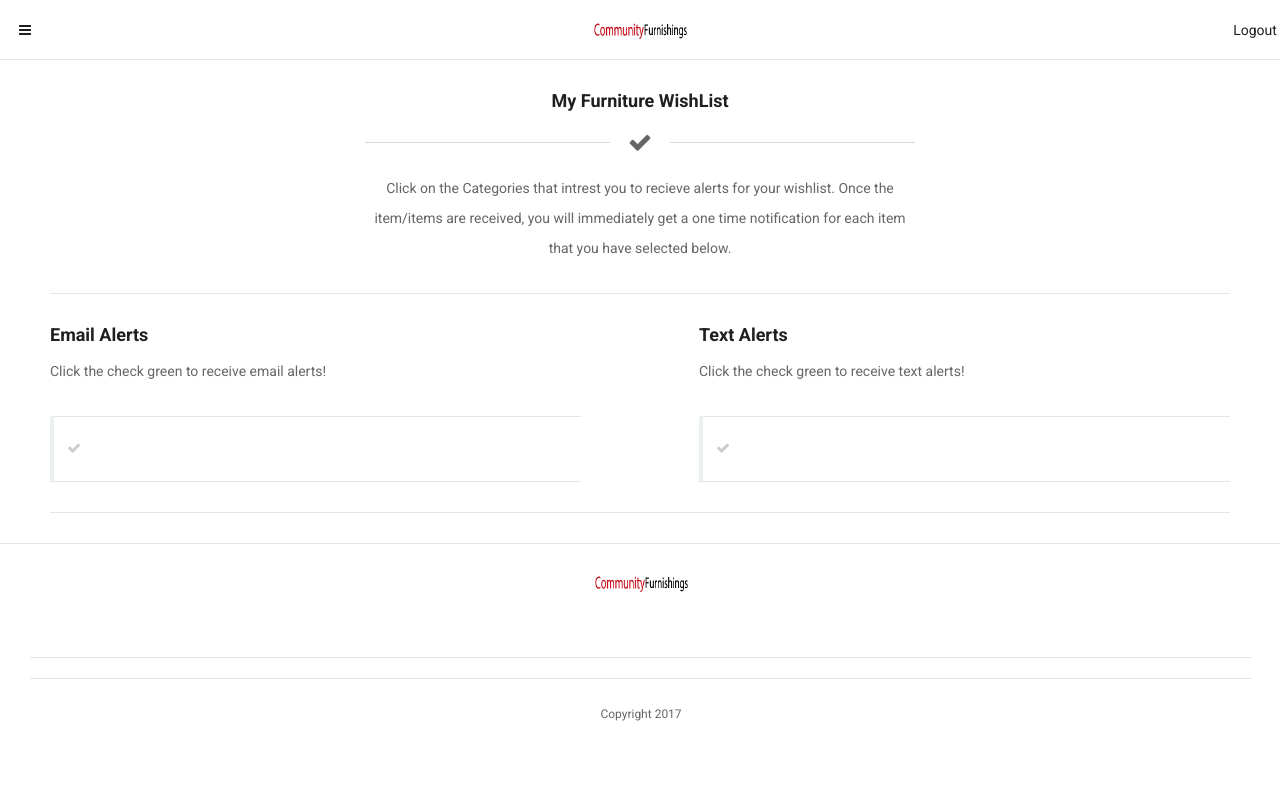
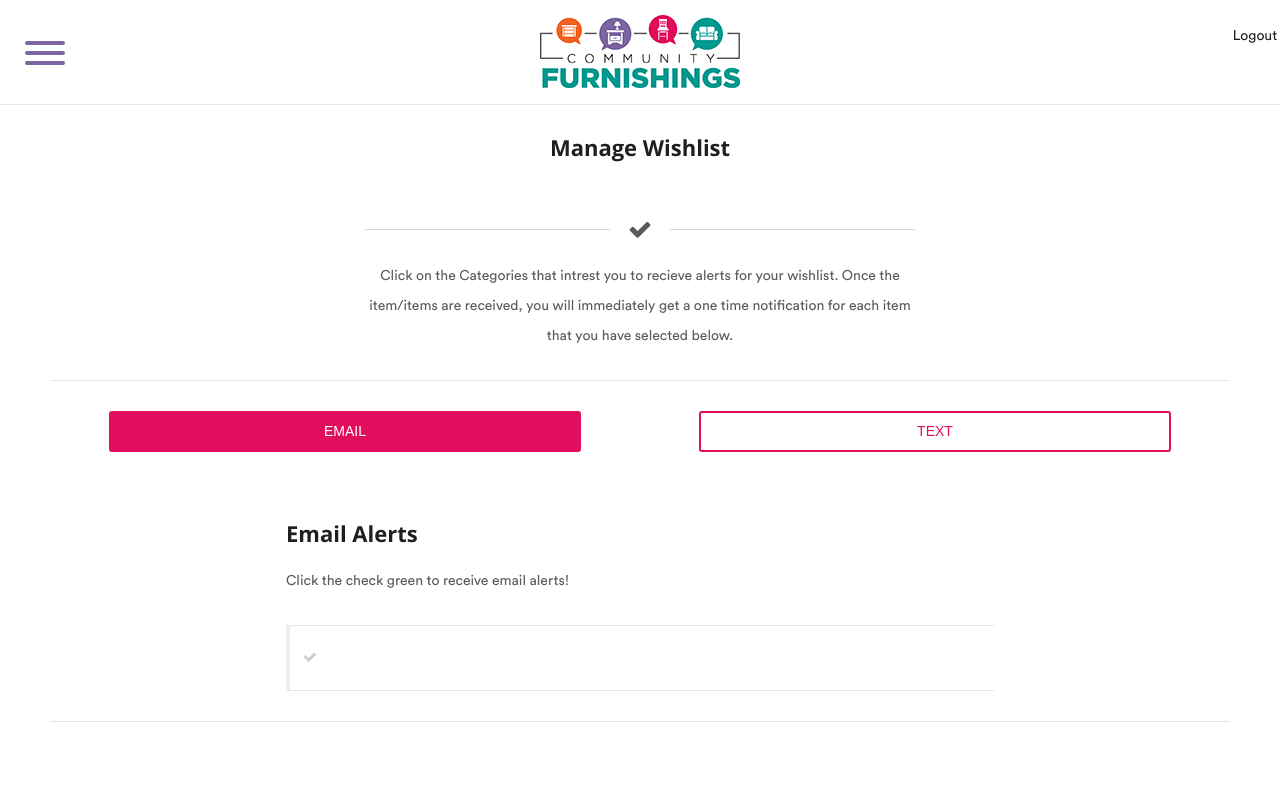
Before and after one commit to tbrennan77/product-alert, a PHP site: page /something/?code=1 in a window 1280 px wide. Before the commit the page ends 721 px from the top, so only its background shows below. Run offline with PHP 8.4, Linux system fonts and the light colour scheme; the visitor is signed in with stand-in values (Sample User, id 1); data that the repository does not hold is empty; some libraries are stand-ins or nearby versions; some web fonts are replaced.

Commit message:
Final UI Push

```diff
--- a/webs/furnishings/User.php
+++ b/webs/furnishings/User.php
@@ -28,7 +28,7 @@
 						  AND oauth_uid = '".$userData['oauth_uid']."'";
 			$prevResult = $this->db->query($prevQuery);
 
-			echo $prevResult->num_rows."<br />";
+			// echo $prevResult->num_rows."<br />";
 
 			// Check the Clients table
 			//$user_check_query = "SELECT * FROM clients WHERE tokenid = '".$userData['oauth_uid']."' ";
@@ -72,7 +72,7 @@
 						oauth_provider = '".$userData['oauth_provider']."'
 					AND oauth_uid = '".$userData['oauth_uid']."'";
 				$update = $this->db->query($query);
-				echo $query;
+				// echo $query;
 
 			} else {
 
@@ -92,7 +92,7 @@
 							created = '".date("Y-m-d H:i:s")."'";
 				$insert = $this->db->query($query);
 
-				echo $query;
+				// echo $query;
 			}
 
 			//Get user data from the database
--- a/webs/furnishings/index.php
+++ b/webs/furnishings/index.php
@@ -35,7 +35,7 @@
     );
     $userData = $user->checkUser($fbUserData);
 
-    print_r($userData);
+    // print_r($userData);
 
     //Put user data into session
     $_SESSION['userData'] = $userData;
@@ -105,6 +105,8 @@
 <link href="styles/framework.css"       rel="stylesheet" type="text/css">
 <link href="styles/font-awesome.css"    rel="stylesheet" type="text/css">
 <link href="styles/animate.css"         rel="stylesheet" type="text/css">
+<link href="styles/overrides.css"       rel="stylesheet" type="text/css">
+<link href="styles/hamburgers.css"      rel="stylesheet" type="text/css">
 
 <script type="text/javascript" src="scripts/jquery.js"></script>
 <script type="text/javascript" src="scripts/jqueryui.js"></script>
@@ -156,7 +158,24 @@
 //javascript:window.close();
    }
 
+$(document).ready(function(){
 
+	$("#email-alerts").click(function(){
+	    $(".text-alerts").hide();
+	    $(".email-alerts").show();
+
+	    $("#email-alerts").addClass("tab-active" );
+	    $("#text-alerts").removeClass("tab-active" );
+	});
+
+	$("#text-alerts").click(function(){
+	    $(".text-alerts").show();
+	    $(".email-alerts").hide();
+
+	   	$("#email-alerts").removeClass( "tab-active" );
+	    $("#text-alerts").addClass( "tab-active" );
+	});
+});
 </script>
 
 
@@ -175,7 +194,13 @@
 </div>
 
 <div id="header-fixed" class="header-light">
-    <a class="header-icon-left open-left-sidebar" href="#"><i class="fa fa-navicon"></i></a>
+    <a class="header-icon-left open-left-sidebar" href="#">
+        <button class="hamburger hamburger--arrow" type="button">
+          <span class="hamburger-box">
+            <span class="hamburger-inner"></span>
+          </span>
+        </button>
+    </a>
     <a class="header-icon-two open-header-menu disabled" href="#"><i class="fa fa-angle-down"></i></a>
     <a class="header-logo" href="#"></a>
     <a class="header-icon-right" href="logout.php">Logout</a>
@@ -183,7 +208,7 @@
     <div class="header-menu-overlay"></div>
     <div class="header-menu header-menu-light">
         <a href="index.html" class="active-header-item"><i class="fa fa-home"></i>Homepage<i class="fa fa-circle"></i></a>
-        <a href="features-typography.html"><i class="fa fa-cog"></i>HOME<i class="fa fa-circle"></i></a>
+        <a href="features-typography.html"><i class="fa fa-cog"></i>Features<i class="fa fa-circle"></i></a>
         <a href="gallery-square.html"><i class="fa fa-camera"></i>Media<i class="fa fa-circle"></i></a>
         <a href="page-sitemap.html"><i class="fa fa-file-o"></i>SiteMap<i class="fa fa-circle"></i></a>
         <a href="contact.html"><i class="fa fa-envelope-o"></i>Contact<i class="fa fa-circle"></i></a>
@@ -334,7 +359,11 @@
 
             <div class="content">
                 <div class="container heading-style-5">
-                    <h4 class="heading-title">My Furniture WishList</h4>
+               	    <div class="boxed-layout">
+                        <div style="text-align: center;">
+                            <h2>Manage Wishlist</h2>
+                        </div>
+                     </div>
                     <i class="fa fa-check heading-icon"></i>
                     <div class="line bg-black"></div>
                     <p class="heading-subtitle">
@@ -344,9 +373,13 @@
 
                 <div class="decoration"></div>
 
+                <div class="text-center">
+                	<button id="email-alerts" class="btn-block btn-main btn tab-active">Email</button><button id="text-alerts" class="btn-block btn-main btn ">Text</button>
+                </div>
+
                 <div class="container no-bottom">
-                    <div class="one-half-responsive">
-                        <h4>Email Alerts</h4>
+                    <div class="one-half-responsive email-alerts">
+                        <h2>Email Alerts</h2>
                         <p>
                             Click the check green to receive email alerts!
                         </p>
@@ -359,6 +392,8 @@
 $thecustid=$row_Recordset1['userid'];
 //$theemailalert=$row_Recordset1['email_alert'];
 //$thetextalert=$row_Recordset1['text_alert'];
+
+
 if($thehasemailalert==0){
 	$showalert="";
 } else {
@@ -374,8 +409,8 @@
 ?>
                         <div class="decoration"></div>
                     </div>
-                    <div class="one-half-responsive last-column">
-                        <h4>Text Alerts</h4>
+                    <div class="one-half-responsive text-alerts" style="display: none;">
+                        <h2>Text Alerts</h2>
                         <p>
                             Click the check green to receive text alerts!
                         </p>
@@ -405,22 +440,38 @@
                 </div>
                 <div class="decoration"></div>
 
-                <div class="container-fullscreen footer footer-light">
-                    <a href="#" class="footer-logo"></a>
-                    <p class="half-bottom center-text">&nbsp;</p>
-                    <div class="decoration"></div>
-                    <div class="footer-socials">
-
-                        <div class="clear"></div>
-                    </div>
-                    <div class="decoration"></div>
-                    <p class="small-text no-bottom center-text">Copyright 2017</p>
-                </div>
-                <div class="footer-clear disabled"></div>
 
             </div>
         </div>
     </div>
+
+                <div id="footer">
+                <div class="text-center">
+                    <div class="share-icons">
+                        <h2>FOLLOW US ON SOCIAL</h2>
+                        <p>
+                            <span>
+                                <a class="pinterest" href="http://www.pinterest.com/" target="_blank">
+                                    <img alt="Pinterest" src="images/pinterest-c14212a7e4eb48bb464beb5d8546cc12.png">
+                                </a>
+                                <a class="facebook" href="http://facebook.com/" target="_blank">
+                                    <img alt="Facebook" src="images/facebook-7857dd5132dad951307a35b746307f7c.png">
+                                </a>
+                                <a class="twitter" href="https://twitter.com" target="_blank">
+                                    <img alt="Twitter" src="images/twitter-d4a0376da5a90719d29a98a0ab83ad03.png">
+                                </a>
+                                <a class="instagram" href="http://instagram.com" target="_blank">
+                                    <img alt="Instagram" src="images/instagram-a4a3e5e92d2b999c24051428cf69d2c4.png">
+                                </a>
+                            </span>
+                        </p>
+                    </div>
+                    <div class="copyright-notice">
+                        Copyright © 2017 MyFurnitureWishlist.com All Rights Reserved.
+                    </div>
+            </div>
+
+
     <a href="#" class="back-to-top-badge"><i class="fa fa-caret-up"></i>Back to top</a>
 </div>
 
--- a/webs/furnishings/login.php
+++ b/webs/furnishings/login.php
@@ -36,7 +36,7 @@
     );
     $userData = $user->checkUser($fbUserData);
 
-    print_r($userData);
+    // print_r($userData);
 
     //Put user data into session
     $_SESSION['userData'] = $userData;
@@ -46,7 +46,7 @@
         $output = '<h1>Facebook Profile Details </h1>';
         $output .= '<img src="'.$userData['picture'].'">';
         $output .= '<br/>Facebook ID : ' . $userData['oauth_uid'];
-        $output .= '<br/>Name : ' . $userData['first_name'].' '.$userData['last_name'];
+        $output .= '<br/>Name : ' . $userData['Fname'].' '.$userData['Lname'];
         $output .= '<br/>Email : ' . $userData['email'];
         $output .= '<br/>Gender : ' . $userData['gender'];
         $output .= '<br/>Locale : ' . $userData['locale'];
@@ -157,7 +157,7 @@
 
  }
  if ($loginFoundUser) {
-     echo "<h1>$loginFoundUser</h1>";
+     // echo "<h1>$loginFoundUser</h1>";
 
      $loginStrGroup = "";
 
--- a/webs/furnishings/styles/overrides.css
+++ b/webs/furnishings/styles/overrides.css
@@ -215,6 +215,23 @@
     border-color: #f89797;
     background-color: white;
     opacity: .5
+}
+
+.tab-active {
+    color: white !important;
+    background-color: #e10e5d !important;
+    border-color: #e10e5d !important;
+
+}
+#text-alerts {
+    float: right;
+    width: 40%;
+    margin: 0 5%;
+}
+#email-alerts {
+    float: left;
+    width: 40%;
+    margin: 0 5%;
 }
 
 @media (min-width: 992px) {
@@ -486,6 +503,7 @@
 }
 .text-center {
 	text-align: center;
+    min-height: 100px;
 }
 .share-icons h2 {
 	color: #595a5c;
@@ -552,3 +570,11 @@
 .pageapp-login .boxed-layout div input {
     padding-left: 0px;
 }
+
+/* index.php page */
+.one-half-responsive {
+    width: 60%;
+    float: none;
+    margin-right: auto;
+    margin-left: auto;
+}
```
